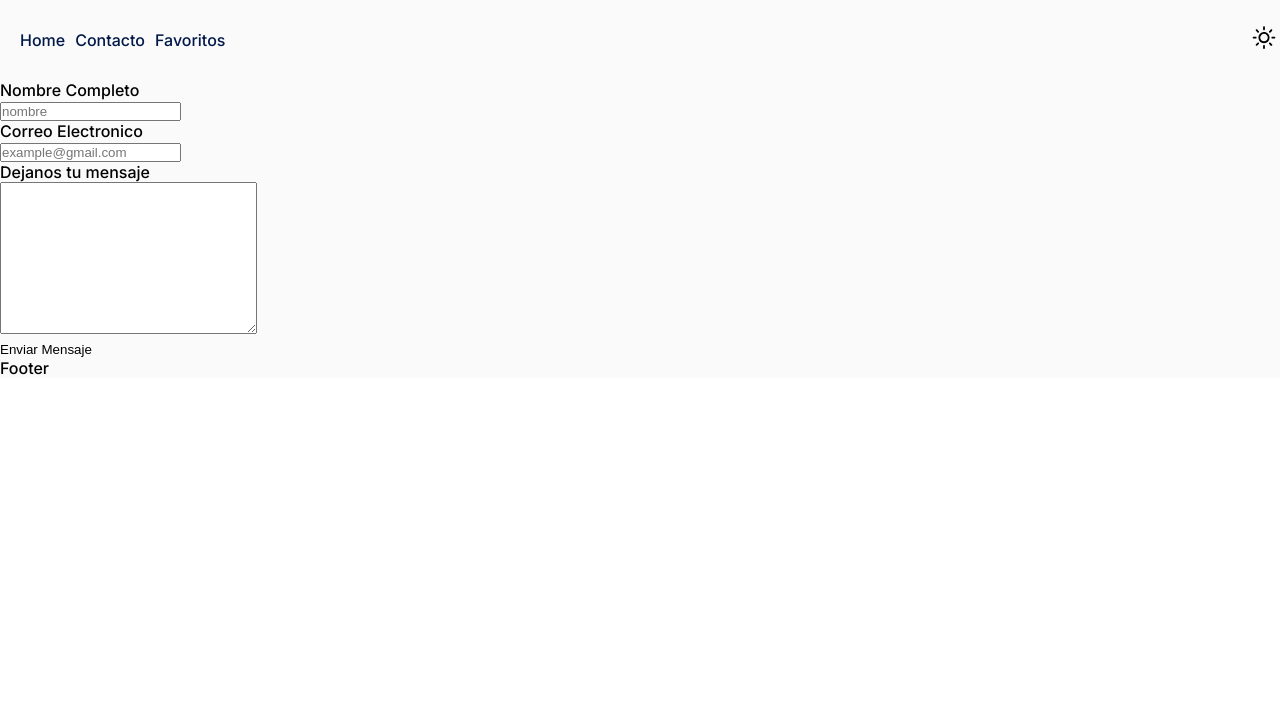
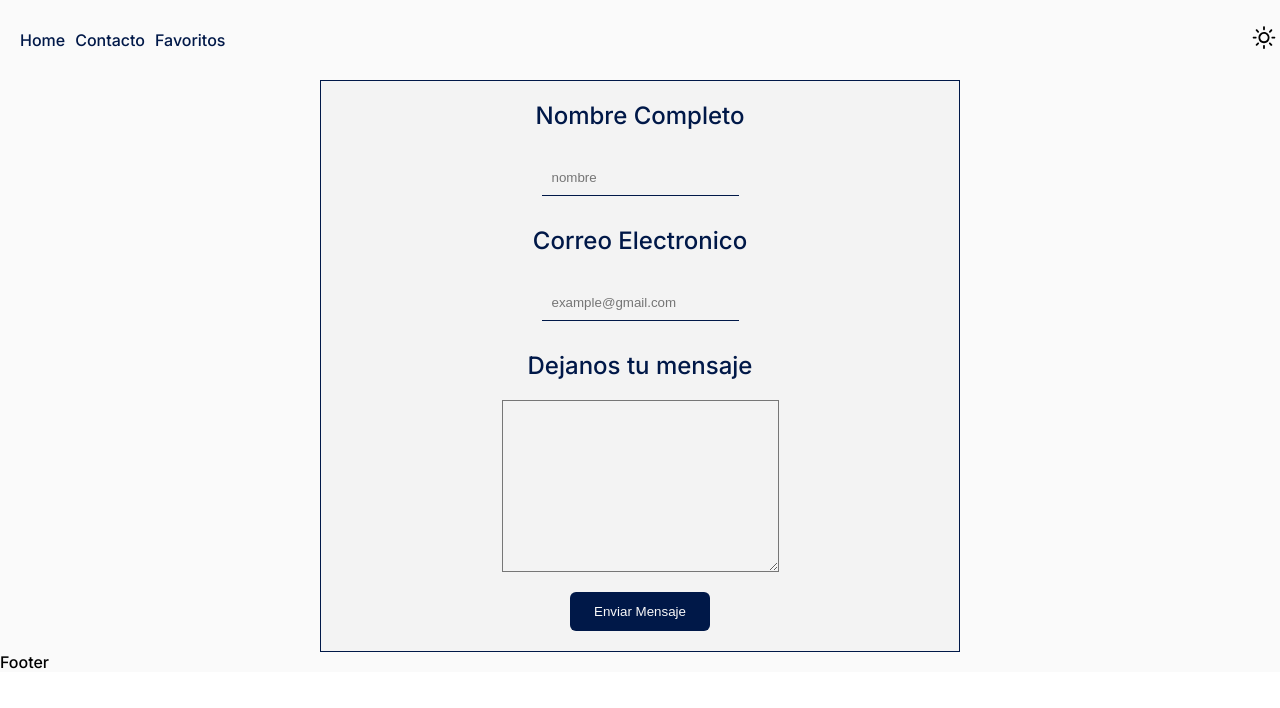
Before and after one commit to Spadavecchia-LM/final-frontend3-spadavecchia, a React (Vite) app: page /contact in a window 1280 px wide. Shown: the top 708 px of the page. Built offline with nearby package versions, Linux system fonts and the light colour scheme; no server answers.

Commit message:
agregando estilos

```diff
--- a/src/Components/Utils/Form.jsx
+++ b/src/Components/Utils/Form.jsx
@@ -48,7 +48,7 @@ const Form = () => {
       <div>
         <label htmlFor="email">Correo Electronico</label>
       </div>
-      <input name="email" type="email" placeholder="example@gmail.com" value={contactUser.email} onChange={handleUserChange}/>
+      <input name="email" id="email" type="email" placeholder="example@gmail.com" value={contactUser.email} onChange={handleUserChange}/>
 
       <div>
         <label htmlFor="mensaje">Dejanos tu mensaje</label>
--- a/src/index.css
+++ b/src/index.css
@@ -15,6 +15,7 @@ li {
 button {
   border: none;
   background-color: transparent;
+  cursor:pointer;
   && svg {
     height: 2rem;
     width: 2rem;
@@ -26,13 +27,75 @@ body{
 table {
     border-collapse: collapse;
     width: 100%;
+    color:#001848;
   }
 
   th, td {
-    border: 1px solid #ddd;
+    border: 1px solid #001848;
     padding: 8px;
     text-align: left;
   }
+
+
+
+#dark table{
+    color:#fafafa;
+    && th, td{
+      border:1px solid #fafafa;
+    }
+}
+
+.form{
+  display:flex;
+  flex-direction:column;
+  width:50%;
+  margin:0 auto;
+  color:#001848;
+  align-items:center;
+  gap:20px;
+  border: 1px solid #001848;
+  padding:20px;
+  background-color: #f3f3f3;
+  && label{
+    font-size:1.5rem;
+  }
+
+  && #mensaje{
+    background-color:transparent;
+    &&:focus{
+      outline:none;
+    }
+    padding:10px;
+  }
+
+  && #nombre, #email{
+    background-color:transparent;
+    padding:10px;
+    border:none;
+    border-bottom:1px solid #001848;
+    margin:10px 0px;
+    &&:focus{
+      outline:none;
+    }
+  }
+
+  && button{
+    border:none;
+    background-color: #001848;
+    color:#fafafa;
+    padding:12px 24px;
+    border-radius:6px;
+    &&:hover{
+      background-color: #fafafa;
+      color:#001848;
+      border:1px solid #001848;
+      transition:0.5s;
+
+    }
+  }
+
+
+}
 
 
 body #light {
```
Also changed, not shown: Pages/Contact.jsx (deleted), Pages/Detail.jsx (deleted), Pages/Favs.jsx (deleted), Pages/Home.jsx (deleted), Pages/Utils/Card.jsx (deleted), Pages/Utils/Footer.jsx (deleted), Pages/Utils/Form.jsx (deleted), Pages/Utils/NavBar.jsx (deleted).
